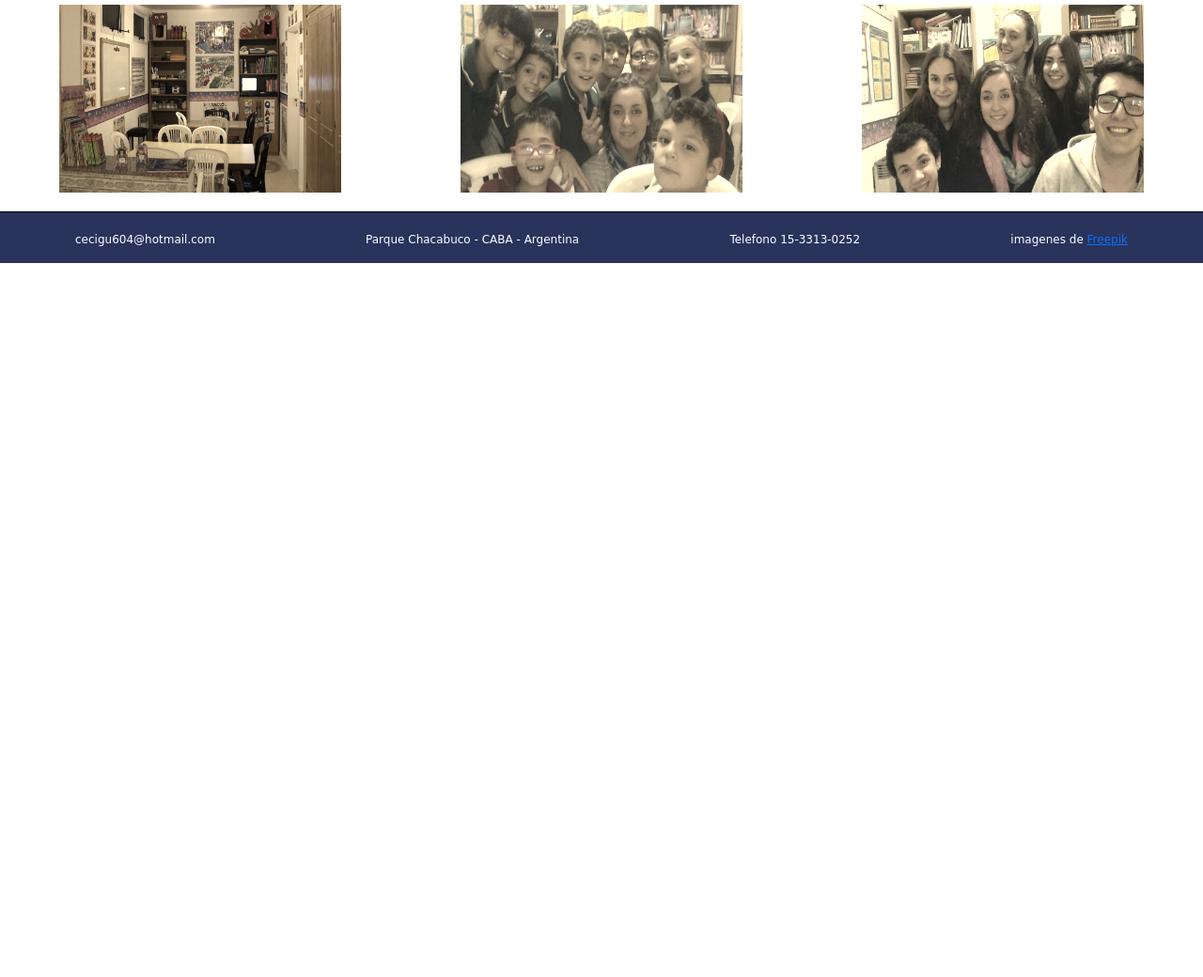
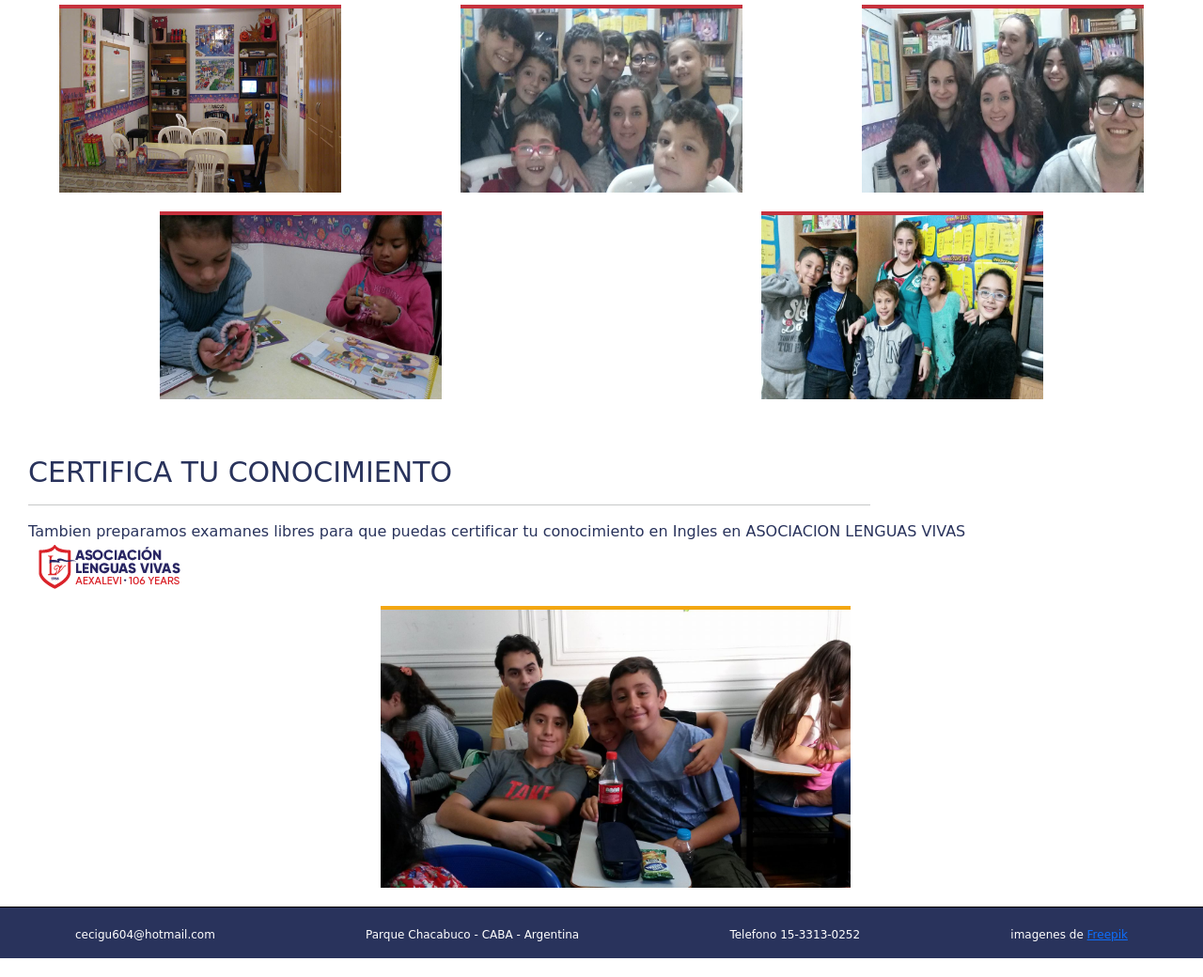
Before and after one commit to LeoPotatoe/mi_repositorio, a website: page Index.html in a window 1280 px wide. Shown: the part 981-2021 px from the top of the page at 94% size. Before the commit the page ends 1281 px from the top, so only its background shows below. Drawn offline with nearby package versions, Linux system fonts and the light colour scheme; a web font is replaced by a local one.

Commit message:
actualizacion

```diff
--- a/Index.html
+++ b/Index.html
@@ -125,7 +125,7 @@
                      <hr>
                  </div>
              </div>
-             <div class="row mx-0 px-0">
+             <div class="row mx-0 px-0"> <!--primera fila de fotos-->
                  <div class="col-4 mx-0 px-0">
                      <div class="escuela__imagenes">
                          <img src="./Imagenes/fotolugar.jpg" alt="lugar">
@@ -142,7 +142,19 @@
                          </div>
                  </div>
              </div>
-             <div class="row mx-0 px-0">
+             <div class="row mx-0 px-0"> <!--segunda fila de fotos-->
+                <div class="col-6 mx-0 px-0">
+                    <div class="escuela__imagenes">
+                        <img src="./Imagenes/chicos6.jpg" alt="chicos3">
+                    </div>
+                </div>
+                <div class="col-6 mx-0 px-0">
+                    <div class="escuela__imagenes">
+                        <img src="./Imagenes/chicos7.jpg" alt="chicos4">
+                    </div>
+                </div>
+            </div>
+             <div class="row mx-0 px-0"> <!--fotos mobile-->
                 <div class="col-12 mx-0 px-0">
                     <div class="escuela__imagenes-small">
                         <img src="./Imagenes/fotolugar.jpg" alt="lugar">
@@ -152,6 +164,31 @@
                     </div>
                     <div class="escuela__imagenes-small">
                         <img src="./Imagenes/chicos2.jpg" alt="chicos2">
+                    </div>
+                    <div class="escuela__imagenes-small">
+                        <img src="./Imagenes/chicos6.jpg" alt="chicos3">
+                    </div>
+                    <div class="escuela__imagenes-small">
+                        <img src="./Imagenes/chicos7.jpg" alt="chicos4">
+                    </div>
+                </div>
+            </div>
+            <div class="row mx-0 px-0">
+                <div class="col-12 mx-0 px-0 cert">
+                    <div class="certificacion">
+                        <h2>Certifica tu conocimiento</h2>
+                    </div>
+                    <hr>
+                    <div>
+                        <p>Tambien preparamos examanes libres para que puedas certificar tu conocimiento
+                            en Ingles en ASOCIACION LENGUAS VIVAS
+                            <a href="https://www.aexalevi.org.ar/es/informacion/examenes-alumnos-libres-informacion">
+                                <img src="./Imagenes/logolenvivas.png" alt="logo">
+                            </a>
+                        </p>
+                    </div>
+                    <div class="lvivaschicos">
+                        <img src="./Imagenes/lengvivachicos.jpg" alt="lenvivas">
                     </div>
                 </div>
             </div>
--- a/SCSS/app.scss
+++ b/SCSS/app.scss
@@ -305,6 +305,7 @@ nav{
     margin-top: 40px;
     margin-left: 30px;
     color: $primary-color;
+    text-transform: uppercase;
     /*font-family: 'Times New Roman', Times, serif;*/
     }
 }
@@ -322,17 +323,59 @@ nav{
     img{
         height: 200px;
         width: 300px;
-        filter: sepia(70%);
+        filter: grayscale(15%);
         transition: all 0.3s ease-in-out;
         margin-bottom: 20px;
+        border-top: 4px solid $bordertopone-color;
         &:hover{
             transform: scale(1.1);
             box-shadow: 4px 4px 10px $border-color;
-            filter: sepia(0%);
-            rotate: -5deg;
+            filter: sepia(100%);
+            rotate: -3deg;
             /*border-radius: 50%;
             box-shadow: 0px 0px 5px 5px #000000;
             transition: all 0.4s;*/
+        }
+    }
+}
+.certificacion{
+    h2{
+   font-size: 30px;
+   margin-top: 40px;
+   margin-left: 30px;
+   color: $primary-color;
+   text-transform: uppercase;
+   /*font-family: 'Times New Roman', Times, serif;*/
+   }
+}
+.cert{
+    hr{
+        width: 70%;
+        margin-left: 30px;
+    }
+    p{
+        margin-left: 30px;
+        color: $primary-color;
+    }
+}
+.lvivaschicos{ /*pasarlo a mobile*/
+    display: flex;
+    flex-direction: row;
+    justify-content: center;
+    align-items: center;
+    img{
+        height: 300px;
+        width: 500px;
+        margin-left: 30px;
+        margin-bottom: 20px;
+        border-top: 4px solid $bordertoptwo-color;
+        transition: all 0.4s;
+        &:hover{
+            transform: scale(1.1);
+            box-shadow: 4px 4px 10px $border-color;
+            border-radius: 50%;
+            box-shadow: 0px 0px 5px 5px $border-color;
+            transition: all 0.4s;
         }
     }
 }
@@ -372,7 +415,7 @@ nav{
                 width: 200px;
                 border-top: solid 4px $bordertopone-color;
                 margin-bottom: 20px;
-                @include primary-box-shadow(8px, 8px, 4px, 0px, $border-color);
+                @include primary-box-shadow(3px, 3px, 12px, 0px, $border-color);
             }
     }
 }
```
Also changed, not shown: CSS/main.css, Imagenes/chicos6.jpg (added), Imagenes/chicos7.jpg (added), Imagenes/lengvivachicos.jpg (added), Imagenes/logolenvivas.png (added), Imagenes/niveles.jpg (added).
